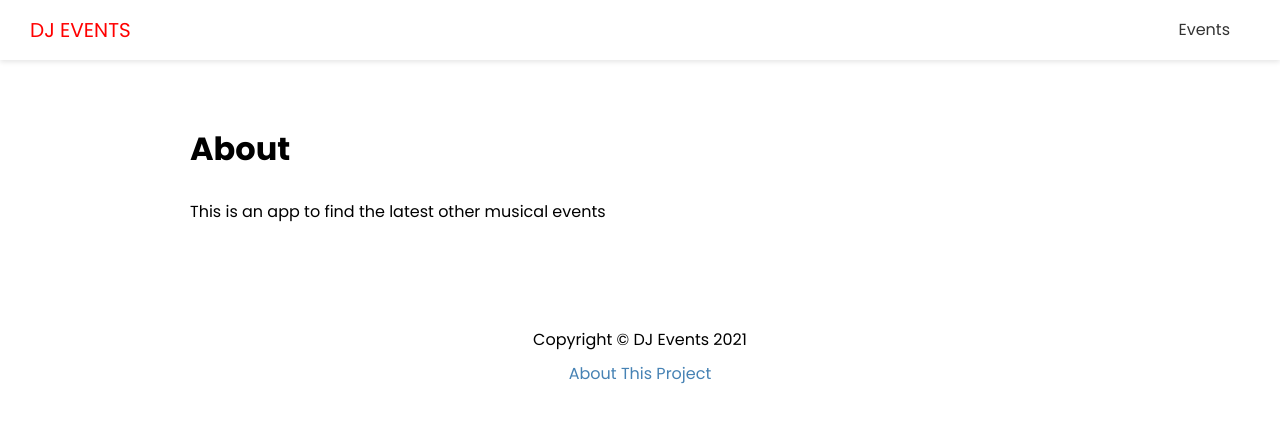
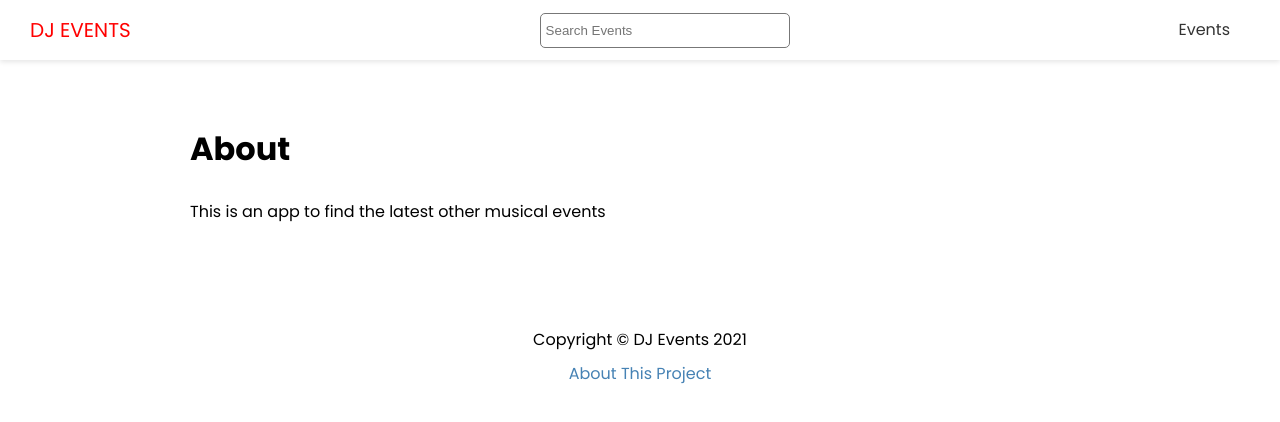
Before and after one commit to mstanka/udm-brad-nextstrapi-front, a Next.js app: page /about in a window 1280 px wide. Shown: the top 422 px of the page. Built offline with nearby package versions, Linux system fonts and the light colour scheme.

Commit message:
add search component

```diff
--- a/components/Header.js
+++ b/components/Header.js
@@ -1,4 +1,5 @@
 import Link from 'next/link';
+import Search from './Search';
 import styles from '@/styles/Header.module.css';
 
 const Header = () => {
@@ -9,6 +10,8 @@
           <a>DJ Events</a>
         </Link>
       </div>
+
+      <Search />
 
       <nav>
         <ul>
--- /dev/null
+++ b/components/Search.js
@@ -0,0 +1,29 @@
+import { useState } from 'react';
+import { useRouter } from 'next/router';
+import styles from '@/styles/Search.module.css';
+
+const Search = () => {
+  const [term, setTerm] = useState('');
+  const router = useRouter();
+
+  const handleSubmit = (e) => {
+    e.preventDefault();
+    router.push(`events/search?term=${term}`);
+    setTerm('');
+  };
+
+  return (
+    <div className={styles.search}>
+      <form onSubmit={handleSubmit}>
+        <input
+          type="text"
+          value={term}
+          onChange={(e) => setTerm(e.target.value)}
+          placeholder="Search Events"
+        />
+      </form>
+    </div>
+  );
+};
+
+export default Search;
--- /dev/null
+++ b/styles/Search.module.css
@@ -0,0 +1,7 @@
+.search input {
+  width: 250px;
+  height: 35px;
+  padding: 5px;
+  border: 1px solid #777;
+  border-radius: 5px;
+}
```
